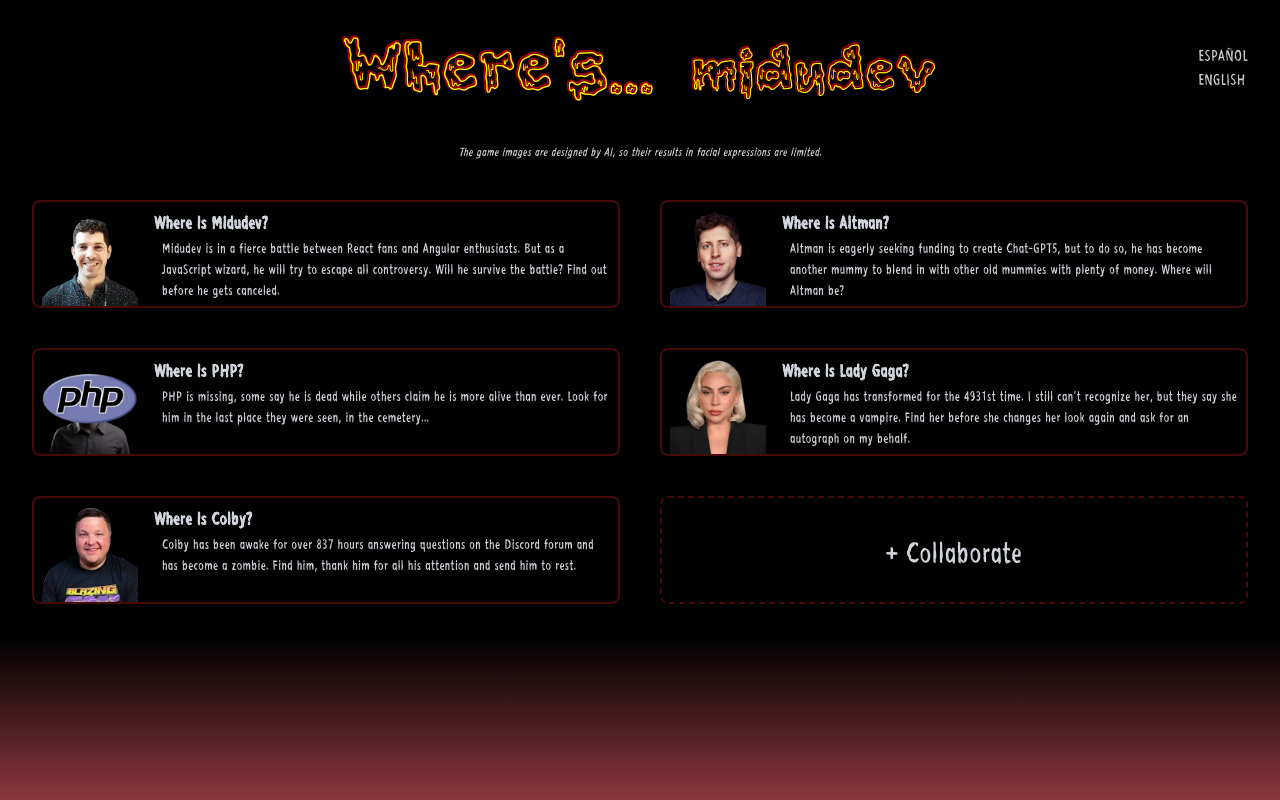
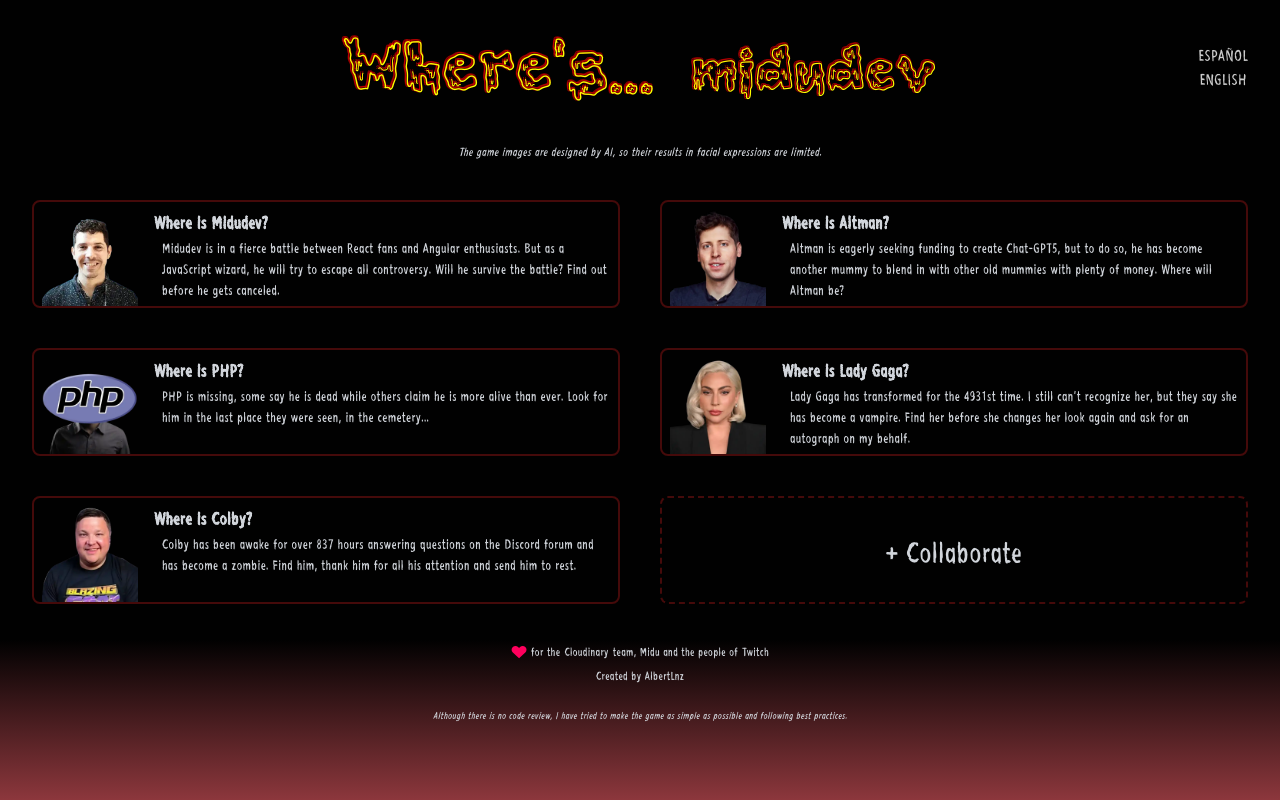
Before and after one commit to AlbertLnz/wheres-midu, an Astro site: page /en in a window 1280 px wide. Built offline with nearby package versions, Linux system fonts and the light colour scheme; Astro itself is replaced by a stand-in of ours.

Commit message:
Footer created it

```diff
--- /dev/null
+++ b/src/assets/svgs/Heart.astro
@@ -0,0 +1,12 @@
+<svg
+  {...Astro.props}
+  xmlns='http://www.w3.org/2000/svg'
+  aria-labelledby='heartTitle'
+  viewBox='0 0 92 72'
+>
+  <path
+    fill='#ff005d'
+    d='M82.32 7.888c-8.359-7.671-21.91-7.671-30.271 0l-5.676 5.21-5.678-5.21c-8.357-7.671-21.91-7.671-30.27 0-9.404 8.631-9.404 22.624 0 31.255l35.947 32.991 35.948-32.99c9.404-8.632 9.404-22.624 0-31.256z'
+  >
+  </path>
+</svg>
--- a/src/components/LangSwitcher.astro
+++ b/src/components/LangSwitcher.astro
@@ -1,4 +1,4 @@
-<div class='flex flex-col absolute right-0'>
+<div class='flex flex-col items-center justify-center absolute right-0'>
   <a href='/es'>
     <button class='text-white/80 hover:text-white uppercase'>Español</button>
   </a>
--- a/src/i18n/ui.ts
+++ b/src/i18n/ui.ts
@@ -21,6 +21,13 @@ export const ui = {
     'home.card.colby':
       'lleva más de 837 horas despierto contestando las preguntas del foro de Discord y se ha convertido en un zombie. Encuentrálo, dale las gracias por toda su atención y mándalo a descansar.',
     'home.card.collaborate': '+ Colaborar',
+    'home.footer.1': 'para el equipo de',
+    'home.footer.2': 'Cloudinary',
+    'home.footer.3': ', Midu y la gente de',
+    'home.footer.4': 'Twitch',
+    'home.footer.author': 'Creado por',
+    'home.footer.info':
+      'Aunque no hay revisión de código, he intentado hacer el juego lo más simple posible y siguiendo las buenas prácticas',
 
     'game.backBtn': '← Volver',
     'game.info.1': 'Para marcar una respuesta,',
@@ -72,6 +79,13 @@ export const ui = {
     'home.card.colby':
       'has been awake for over 837 hours answering questions on the Discord forum and has become a zombie. Find him, thank him for all his attention and send him to rest.',
     'home.card.collaborate': '+ Collaborate',
+    'home.footer.1': 'for the',
+    'home.footer.2': 'Cloudinary',
+    'home.footer.3': 'team, Midu and the people of',
+    'home.footer.4': 'Twitch',
+    'home.footer.author': 'Created by',
+    'home.footer.info':
+      'Although there is no code review, I have tried to make the game as simple as possible and following best practices.',
 
     'game.backBtn': '← Back',
     'game.info.1': 'To mark an answer,',
--- a/src/pages/[lang]/index.astro
+++ b/src/pages/[lang]/index.astro
@@ -4,6 +4,7 @@ import Typewriter from '@/hooks/useTypewriter'
 import Cards from '@/sections/Cards.astro'
 import Ghosts from '@/components/Ghosts.astro'
 import LangSwitcher from '@/components/LangSwitcher.astro'
+import Footer from '@/sections/Footer.astro'
 import { useTranslations } from 'src/i18n/utils'
 import { type PageLanguages } from 'src/types.d'
 import '@/styles/home.css'
@@ -33,4 +34,6 @@ const t = useTranslations(lang)
   </p>
 
   <Cards />
+
+  <Footer />
 </Layout>
--- /dev/null
+++ b/src/sections/Footer.astro
@@ -0,0 +1,40 @@
+---
+import Heart from '@/assets/svgs/Heart.astro'
+import { useTranslations } from '@/i18n/utils'
+import type { PageLanguages } from '@/types'
+
+const { lang } = Astro.params as { lang: PageLanguages }
+const t = useTranslations(lang)
+---
+
+<footer
+  class='text-xs text-center space-y-2 flex flex-col items-center justify-center'
+>
+  <p class='flex gap-x-1'>
+    <a
+      href='https://stickerly.pstatic.net/sticker_pack/RoQKd7eh2a6EUxtCfRXefw/PTDFFC/16/1673169482169.png'
+      target='_blank'
+    >
+      <Heart class='size-4' />
+    </a>
+    {t('home.footer.1')}
+    <span class='hover:underline'>
+      <a href='https://cloudinary.com/' target='_blank'>{t('home.footer.2')}</a>
+    </span>
+    {t('home.footer.3')}
+    <span class='hover:underline'>
+      <a href='https://www.twitch.tv/midudev' target='_blank'>
+        {t('home.footer.4')}
+      </a>
+    </span>
+    <p>
+      {t('home.footer.author')}
+      <span class='hover:underline'>
+        <a href='https://github.com/albertlnz' target='_blank'>AlbertLnz</a>
+      </span>
+    </p>
+    <p class='text-[10px] italic pt-4'>
+      {t('home.footer.info')}
+    </p>
+  </p>
+</footer>
--- a/tsconfig.json
+++ b/tsconfig.json
@@ -11,7 +11,10 @@
       "@/pages/*": ["src/pages/*"],
       "@/styles/*": ["src/styles/*"],
       "@/sections/*": ["src/sections/*"],
-      "@/data/*": ["src/data/*"]
+      "@/data/*": ["src/data/*"],
+      "@/i18n/*": ["src/i18n/*"],
+      "@/*": ["src/*"],
+      "@/assets/*": ["src/assets/*"]
     }
   }
 }
```
